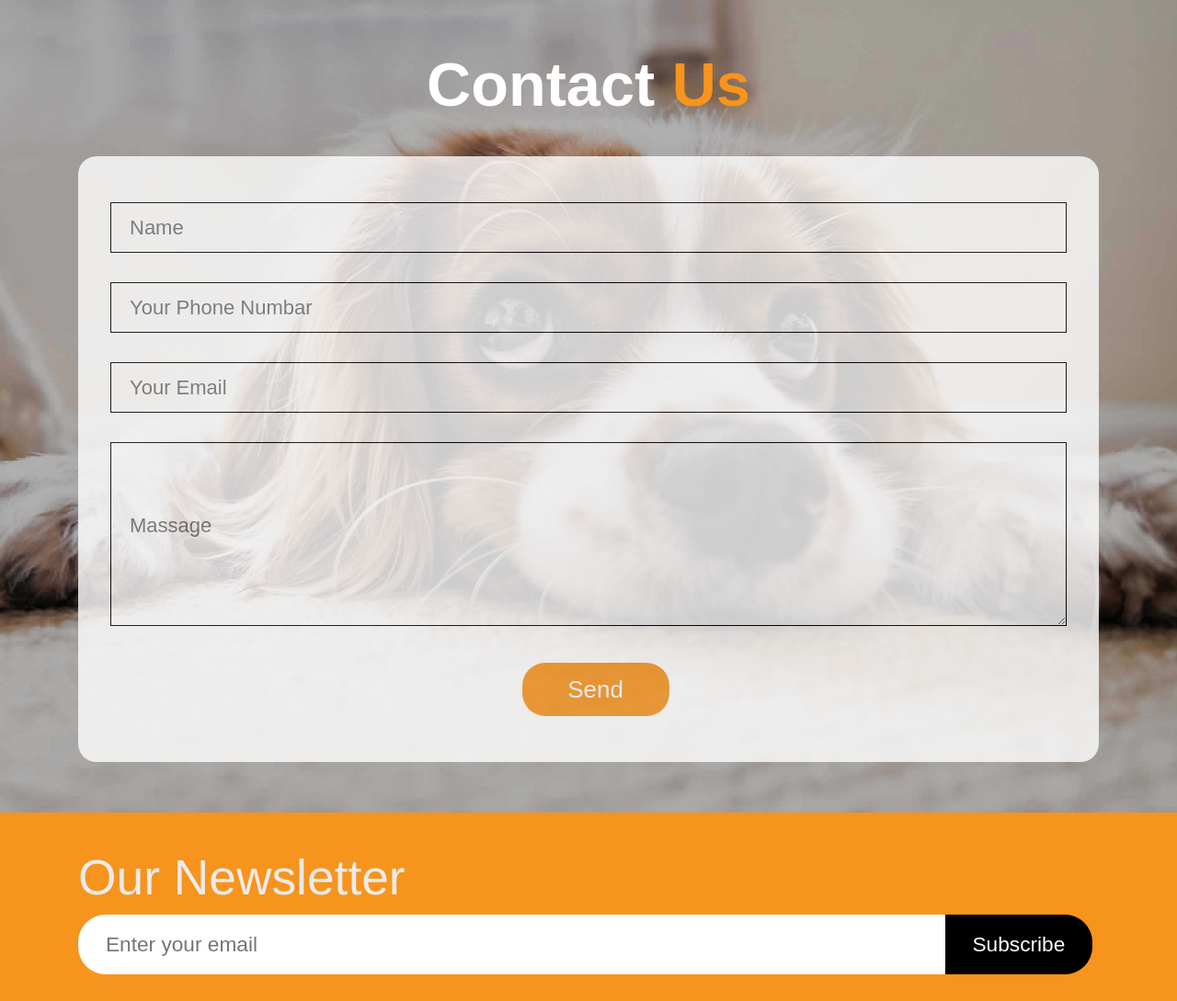
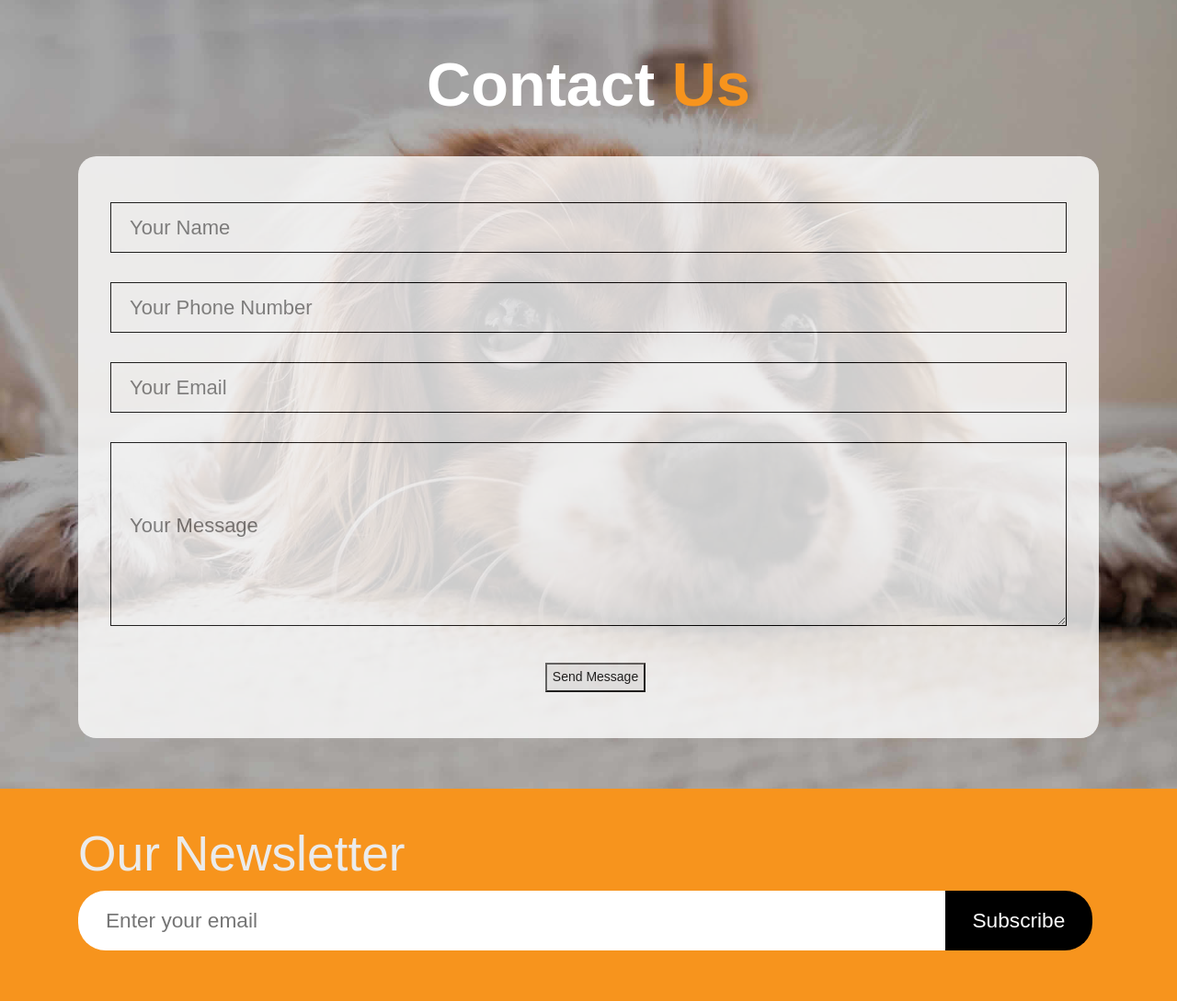
Before and after one commit to bp4dev/VetDjango, a Django app: page /contact.html in a window 1280 px wide. Shown: the part 134-1223 px from the top of the page at 92% size. Run offline with Django 3.2, Linux system fonts and the light colour scheme; some libraries are stand-ins or nearby versions.

Commit message:
Contact Email settings

```diff
--- a/clinic/templates/contact.html
+++ b/clinic/templates/contact.html
@@ -7,33 +7,42 @@
     	<div class="container">
     		<div class="row">
     			<div class="col-sm-12">
-				    <h1 class="get_taital"><strong><span style="color: #ffffff;">Contact</span>  Us</strong></h1>
+				    <h1 class="get_taital"><strong><span style="color: #ffffff;">Contact</span>  Us </strong></h1>
     			</div>
     		</div>
+        {% if name %}
+        <center>
+          <h2>Thanks {{ name }}!</h2>
+          <P>We received your email and will respond shortly... </P>
+        </center>
+        <br/><br/><br/>
+        {% else %}
     		<div class="email_box">
                     <div class="input_main">
                        <div class="container">
-                          <form action="/action_page.php">
+                          <form action="{% url 'contact'  %" method="POST">
+                            {%csrf_token%}
                             <div class="form-group">
-                              <input type="text" class="email-bt" placeholder="Name" name="Name">
+                              <input type="text" class="email-bt" placeholder="Your Name" name="name">
                             </div>
                             <div class="form-group">
-                              <input type="text" class="email-bt" placeholder="Your Phone Numbar" name="Name">
+                              <input type="text" class="email-bt" placeholder="Your Phone Number" name="phone-number">
                             </div>
                             <div class="form-group">
-                              <input type="text" class="email-bt" placeholder="Your Email" name="Email">
+                              <input type="text" class="email-bt" placeholder="Your Email" name="email">
                             </div>
 
                             <div class="form-group">
-                                <textarea class="massage-bt" placeholder="Massage" rows="5" id="comment" name="Massage"></textarea>
+                                <textarea class="massage-bt" placeholder="Your Message" rows="5" id="comment" name="message"></textarea>
                             </div>
                           </form>
                        </div>
                        <div class="send_btn">
-                        <button type="button" class="main_bt"><a href="#">Send</a></button>
+                        <button type="submit" class="main_bt"> Send Message</button>
                        </div>
                     </div>
     		</div>
+        {% endif %}
     	</div>
     </div>
     <div class="touch_section_2">
--- a/clinic/views.py
+++ b/clinic/views.py
@@ -1,4 +1,5 @@
 from django.shortcuts import render
+from django.core.mail import send_mail
 
 # Create your views here.
 def main(request):
@@ -6,8 +7,24 @@ def main(request):
     return render(request, 'main.html', {})
 
 def contact(request):
+    if request.method == "POST":
+        name = request.POST['name']
+        phone_number = request.POST['phone-number']
+        email = request.POST['email']
+        message = request.POST['message']
 
-    return render(request, 'contact.html', {})
+        #sending email
+        send_mail(
+                name,#subject
+                message,#message
+                email,#from
+                ['test@email.com'],#to
+                )
+
+        return render(request, 'contact.html', {'name': name})
+
+    else:
+        return render(request, 'contact.html', {})
 
 def gallery(request):
 
--- a/static/clinic/css/style.css
+++ b/static/clinic/css/style.css
@@ -475,7 +475,7 @@ a {
     text-align: center;
 }
 
-button.main_bt {
+submit.main_bt {
     background: #f7941d;
     border: none;
     color: #fff;
```
Also changed, not shown: vete/settings.py (+7 -0 lines), db.sqlite3.
